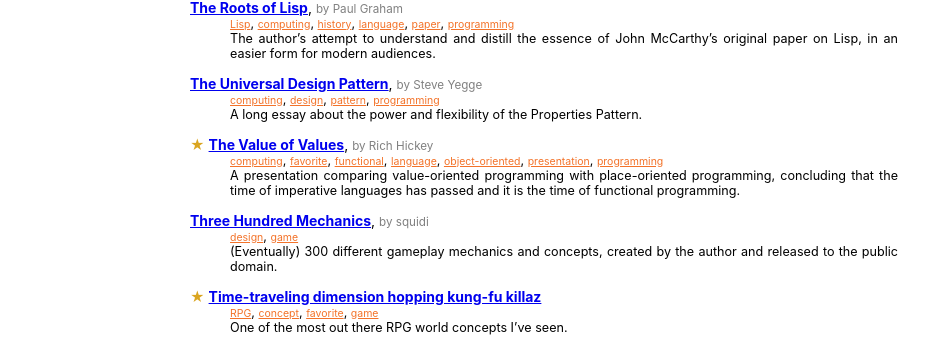
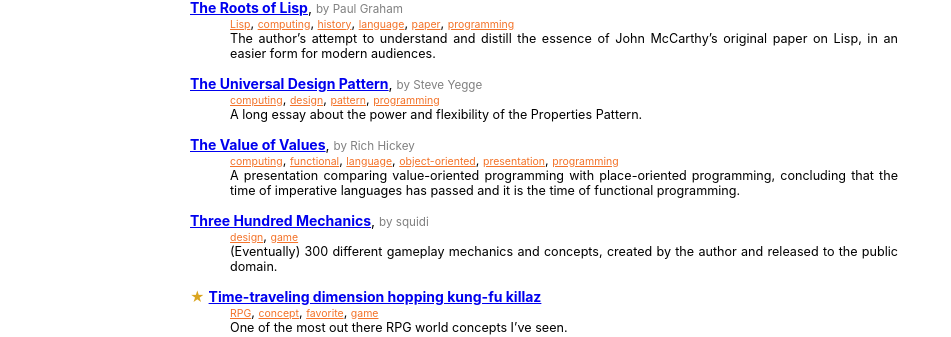
Before and after one commit to hanjos/hanjos.github.io, a Jekyll site: the page built from bookmarks.md, in a window 1280 px wide and 900 px high, scrolled down 4157 px. Shown: the part 225-562 px from the top of the window, without its empty margins (164-1115 px from the left). Built offline with Jekyll 4.4.1, drawn with Linux system fonts in a browser that asks for light colours.

Commit message:
Atalhos.

```diff
--- a/_data/bookmarks.yml
+++ b/_data/bookmarks.yml
@@ -314,7 +314,7 @@
   title: The Value of Values
   authors: Rich Hickey
   description: A presentation comparing value-oriented programming with place-oriented programming, concluding that the time of imperative languages has passed and it is the time of functional programming.
-  tags: ['computing', 'favorite', 'functional', 'language', 'object-oriented', 'presentation', 'programming']
+  tags: ['computing', 'functional', 'language', 'object-oriented', 'presentation', 'programming']
 - url: https://www.infoq.com/presentations/Simple-Made-Easy/
   title: Simple Made Easy
   authors: Rich Hickey
```
